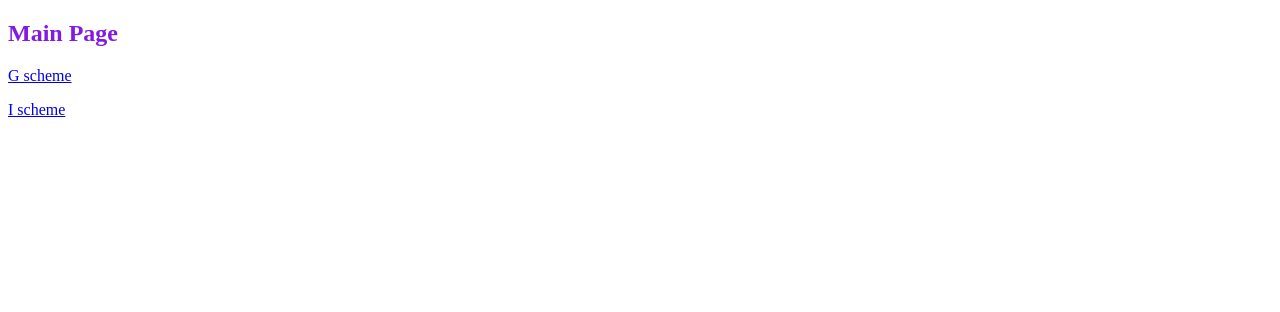
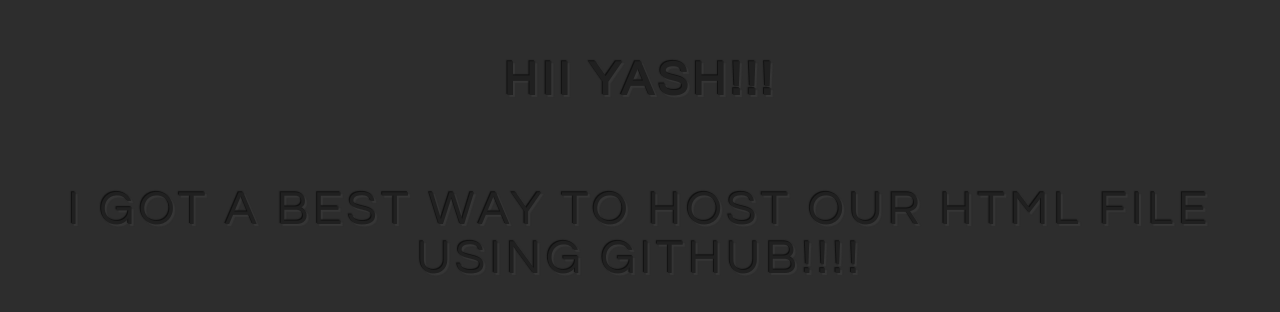
Before and after one commit to A1K2S3/computer, a website: page index.html in a window 1280 px wide. Drawn offline with Linux system fonts and the light colour scheme.

Commit message:
Showing yash my hosted web site

```diff
--- a/index.html
+++ b/index.html
@@ -4,12 +4,11 @@
      <meta charset="UTF-8">
      <meta name="viewport" content="width=device-width, initial-scale=1.0">
      <meta http-equiv="X-UA-Compatible" content="ie=edge">
-     <title>Questions</title>
+     <title>Congrats!!!!!</title>
      <link rel="stylesheet" href="./style.css">
 </head>
 <body>
-     <h2>Main Page</h2>
-     <p> <a href="./G Scheme/index(G).html"> G scheme </a> </p>
-     <p> <a href="./I Scheme/index(I).html"> I scheme </a> </p>
+     <h2 id="ip">Hii Yash!!!</h2>
+     <p id="ip">I got a best way to host our html file using github!!!!</p>
 </body>
 </html>
--- a/style.css
+++ b/style.css
@@ -1,3 +1,17 @@
-h2{
-    color: #811ae2;
+body{
+    background-color: #2d2d2d;
 }
+#ip{
+    font-family: "Avant Garde", Avantgarde, "Century Gothic", CenturyGothic, "AppleGothic", sans-serif;
+    font-size: 3rem;
+    padding: 1rem 1rem;
+    text-align: center;
+    text-transform: uppercase;
+    text-rendering: optimizeLegibility;
+    color: #202020;
+    background-color: #2d2d2d;
+    letter-spacing: .1em;
+    text-shadow:
+      -1px -1px 1px #111,
+      2px 2px 1px #363636;
+}
```
